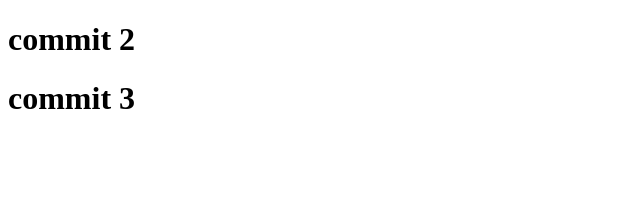
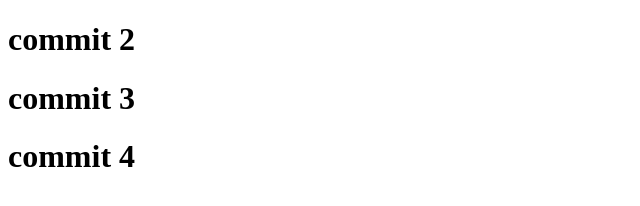
Before and after one commit to conel77/branch1, a plain HTML site: page index.html in a window 1280 px wide. Shown: the whole page, without its empty margins (0-640 px from the left). Drawn offline with Linux system fonts and the light colour scheme.

Commit message:
commit 4

```diff
--- a/index.html
+++ b/index.html
@@ -4,5 +4,6 @@
   <body>
     <h1>commit 2</h1>
     <h1>commit 3</h1>
+    <h1>commit 4</h1>
   </body>
 </html>
```
